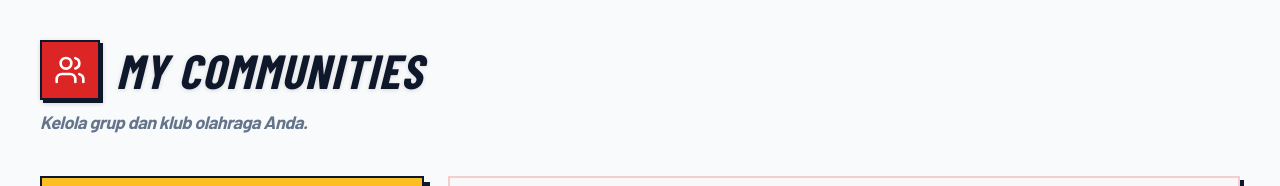
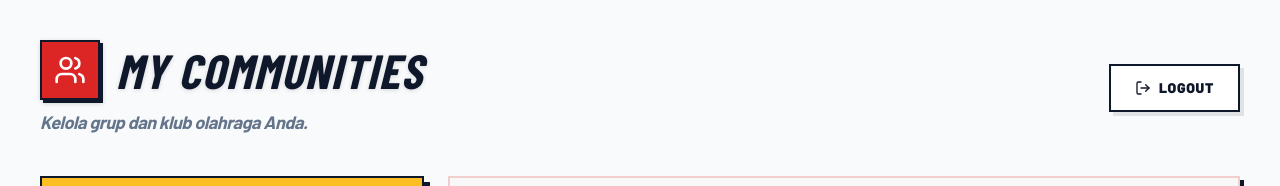
Before and after one commit to falahkun/orto-client, a Next.js app: page /dashboard in a window 1280 px wide. Shown: the top 186 px of the page. Built offline with nearby package versions, Linux system fonts and the light colour scheme; no server answers; a web font is replaced by a local one.

Commit message:
feat: add logout button to dashboard header

```diff
--- a/src/app/(dashboard)/dashboard/page.tsx
+++ b/src/app/(dashboard)/dashboard/page.tsx
@@ -4,7 +4,7 @@ import { useState, useEffect } from 'react';
 import { createClient } from '@/utils/supabase/client';
 import { useRouter } from 'next/navigation';
 import Link from 'next/link';
-import { Users, Plus, PlayCircle, Trophy, Loader2, ArrowRight } from 'lucide-react';
+import { Users, Plus, PlayCircle, Trophy, Loader2, ArrowRight, LogOut } from 'lucide-react';
 import { checkCommunityLimit } from '@/lib/limits';
 
 export default function DashboardIndexPage() {
@@ -35,6 +35,11 @@ export default function DashboardIndexPage() {
       if (data) setCommunities(data);
     }
     setIsLoading(false);
+  };
+
+  const handleLogout = async () => {
+    await supabase.auth.signOut();
+    router.push('/login');
   };
 
   const handleCreateCommunity = async (e: React.FormEvent) => {
@@ -73,6 +78,7 @@ export default function DashboardIndexPage() {
 
   return (
     <div className="space-y-10 animate-in fade-in slide-in-from-bottom-6 duration-500 md:p-10">
+      <div className="flex flex-col md:flex-row justify-between items-start md:items-center gap-6">
         <div className="flex flex-col gap-2">
           <h1 className="text-5xl font-black text-app-text tracking-tighter italic uppercase drop-shadow-sm flex items-center gap-4">
             <div className="bg-primary p-3 border-2 border-sport-border shadow-[3px_3px_0px_0px_rgba(15,23,42,1)]">
@@ -81,6 +87,15 @@ export default function DashboardIndexPage() {
             My Communities
           </h1>
           <p className="text-muted-text font-bold text-lg italic tracking-tight">Kelola grup dan klub olahraga Anda.</p>
+        </div>
+
+        <button
+          onClick={handleLogout}
+          className="sport-btn-outline px-6 py-3 flex items-center gap-2 text-sm shadow-[4px_4px_0px_0px_rgba(15,23,42,0.1)] hover:shadow-[4px_4px_0px_0px_rgba(15,23,42,1)]"
+        >
+          <LogOut className="w-4 h-4" />
+          LOGOUT
+        </button>
       </div>
 
       <div className="grid grid-cols-1 md:grid-cols-3 gap-6">
```
Lines whose indentation alone changed are shown as unchanged.
